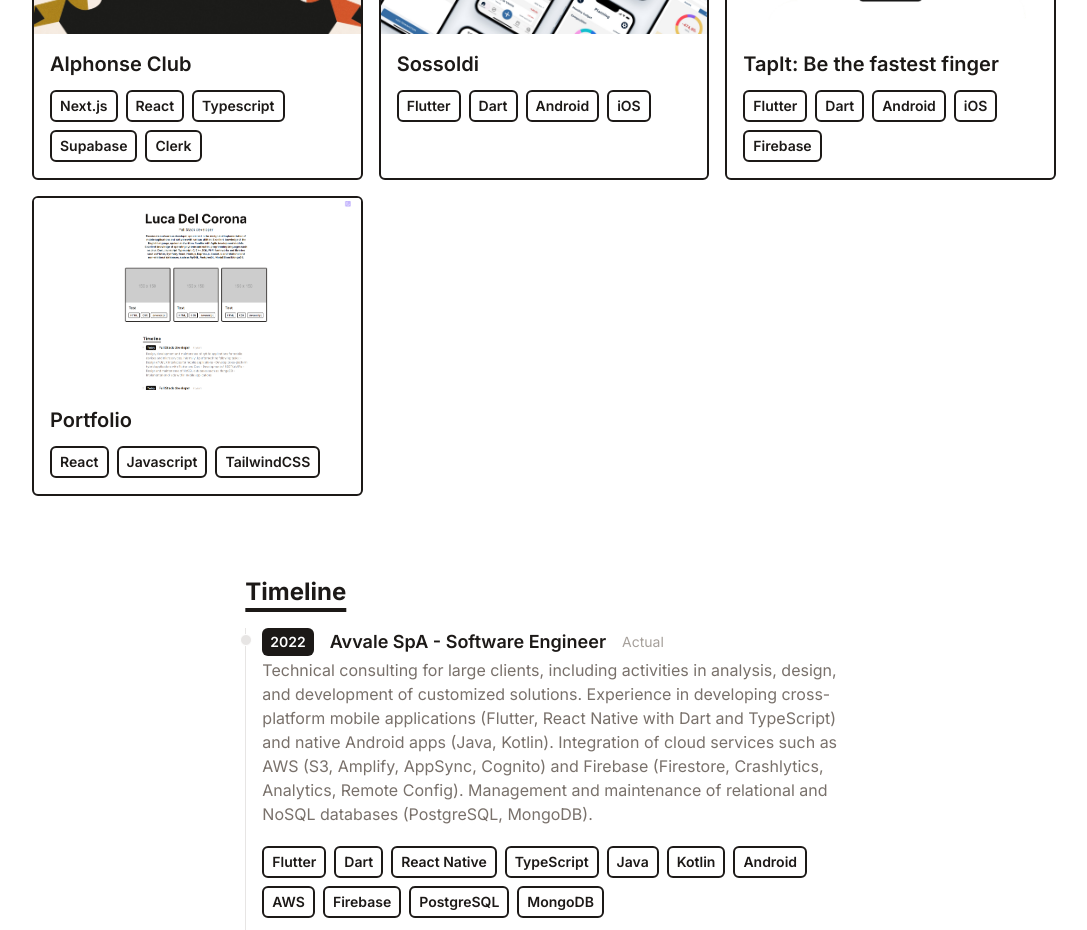
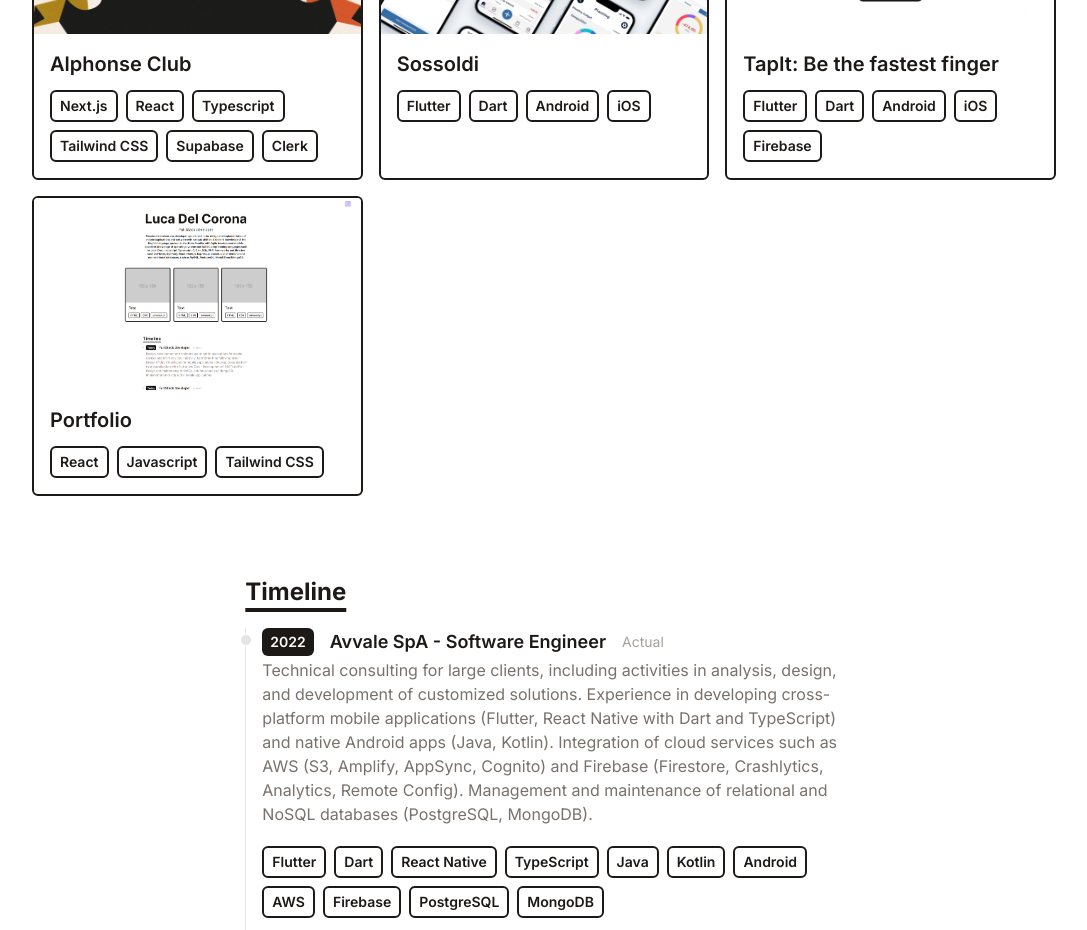
Before and after one commit to VoidElle/portfolio, a React (Vite) app: page / in a window 1280 px wide. Shown: the part 800-1730 px from the top of the page, without its empty margins (96-1183 px from the left). Built offline with nearby package versions, Linux system fonts and the light colour scheme.

Commit message:
chore: Implemented vercel analytics

```diff
--- a/package.json
+++ b/package.json
@@ -9,6 +9,7 @@
     "preview": "vite preview"
   },
   "dependencies": {
+    "@vercel/analytics": "^1.6.1",
     "@vercel/speed-insights": "^1.3.1",
     "react": "^19.1.0",
     "react-dom": "^19.2.1",
--- a/src/data/portfolio.js
+++ b/src/data/portfolio.js
@@ -32,7 +32,7 @@ export default [
         id: 3,
         title: "Alphonse Club",
         imgUrl: alphonseClubImage,
-        stack: ["Next.js", "React", "Typescript", "Supabase", "Clerk"],
+        stack: ["Next.js", "React", "Typescript", "Tailwind CSS", "Supabase", "Clerk"],
         link: "https://www.alphonseclub.com/"
     },
     {
@@ -53,7 +53,7 @@ export default [
         id: 0,
         title: "Portfolio",
         imgUrl: portfolioImage,
-        stack: ["React", "Javascript", "TailwindCSS"],
+        stack: ["React", "Javascript", "Tailwind CSS"],
         link: "https://github.com/VoidElle/Portfolio"
     },
 ]
--- a/src/main.jsx
+++ b/src/main.jsx
@@ -1,14 +1,17 @@
 import React from 'react';
 import ReactDOM from 'react-dom/client';
+
+import { SpeedInsights } from "@vercel/speed-insights/react";
+import { Analytics } from "@vercel/analytics/next"
 
 import App from './App';
 
 import './styles/tailwind.css';
-import {SpeedInsights} from "@vercel/speed-insights/react";
 
 ReactDOM.createRoot(document.getElementById('root')).render(
   <React.StrictMode>
       <SpeedInsights />
-        <App />
+      <Analytics/>
+      <App />
   </React.StrictMode>
 )
```
